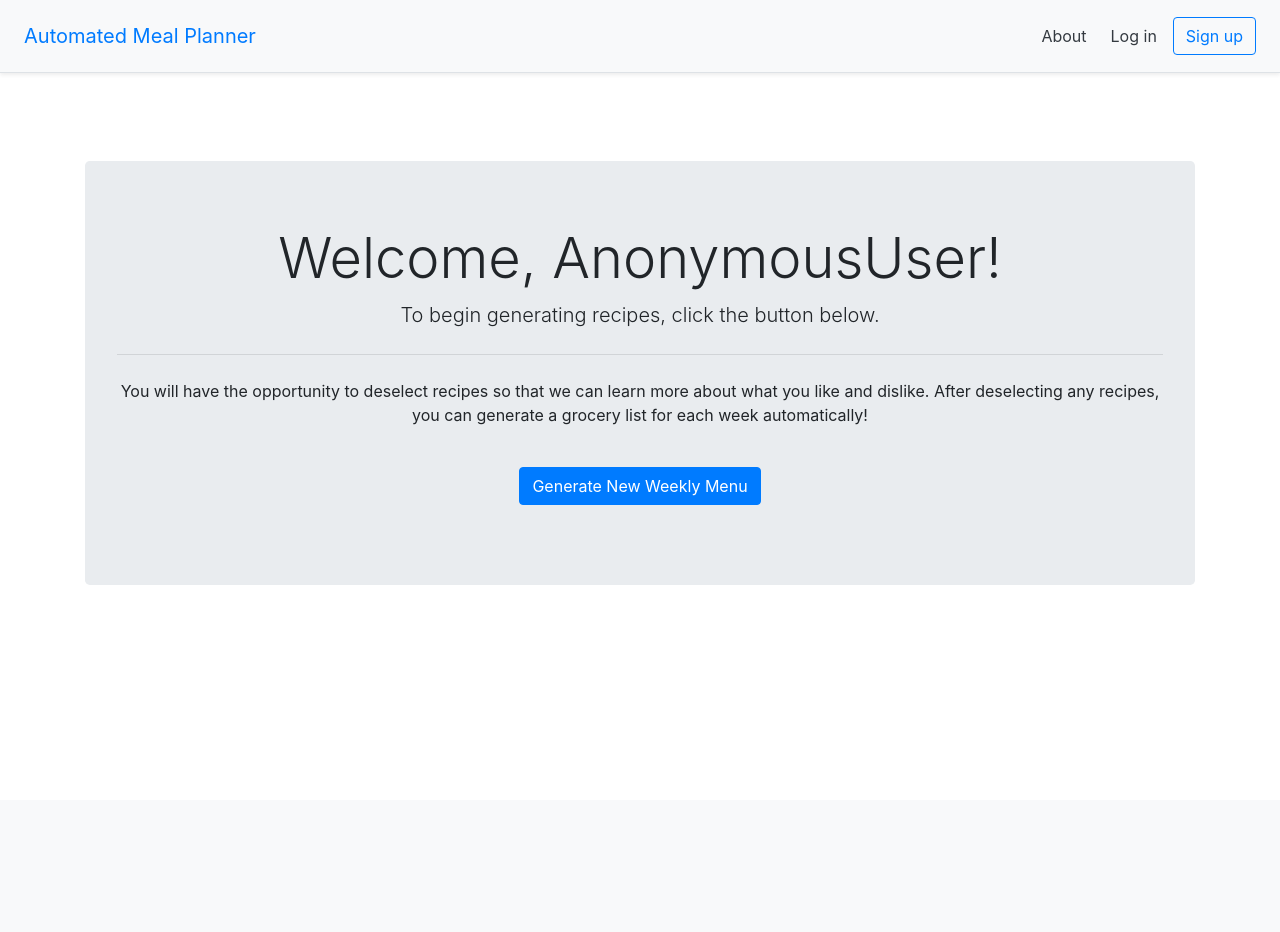
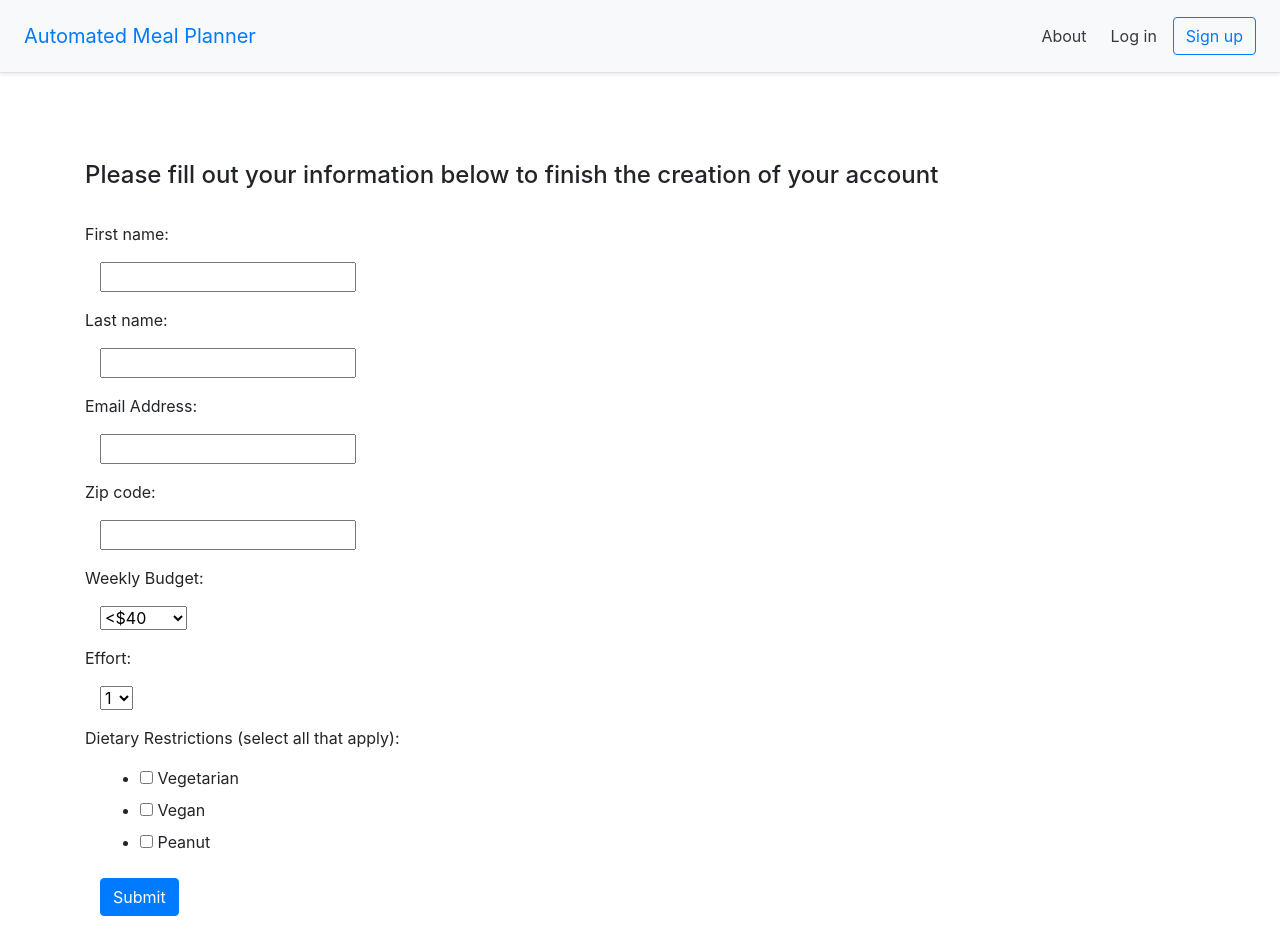
Before and after one commit to callistac/AutoMealPlanner, a Django app: page /home/dashboard/ in a window 1280 px wide. Before the commit the page ends 585 px from the top, so only its background shows below. Run offline with Django 3.2, Linux system fonts and the light colour scheme; data comes from the database, SQL or seed files in the repository; both versions use the stored data as it was after the commit; parts of the project's set-up code (start-up, migrations or seed data) failed here and were passed over; some libraries are stand-ins or nearby versions.

Commit message:
found out how to connect username/pass with other information

```diff
--- a/ui/user_signup/models.py
+++ b/ui/user_signup/models.py
@@ -48,6 +48,7 @@ class User_Data(models.Model):
     budget = models.CharField(max_length=500, default='', choices = BUDGET_CHOICES)
     laziness = models.CharField(max_length = 50, default = '', choices = LAZINESS_CHOICES)
     dietary_restrictions = models.ManyToManyField(User_Diet, default = "", choices=DIETARY_CHOICES)
+    user_id = models.PositiveIntegerField(default=0)
 
     def get_absolute_url(self):
         return reverse('login')
--- a/ui/user_signup/templates/user_signup/dashboard.html
+++ b/ui/user_signup/templates/user_signup/dashboard.html
@@ -30,8 +30,9 @@ window.setTimeout(function() {
     {% endif %}
   </div>
   <br><br><br>
+  {% if user_complete %}
     <div class="jumbotron text-center">
-    <h1 class="display-4">Welcome, {{ user }}!</h1>
+      <h1 class="display-4">Welcome, {{ name }}!</h1>
       <p class="lead">To begin generating recipes, click the button below.</p>
       <hr class="my-4">
       <p>You will have the opportunity to deselect recipes so that we can learn more about what you like and dislike. After deselecting any recipes, you can generate a grocery list for each week automatically!</p>
@@ -40,6 +41,25 @@ window.setTimeout(function() {
         <button type="submit" class="btn btn-primary" onclick="window.location.href = '/home/dashboard/meals';">Generate New Weekly Menu</button>
       </p>
     </div>
+  {% else %}
+
+    {% if error_message %}
+        <p><strong>{{ error_message }}</strong></p>
+    {% endif %}
+    <h4> Please fill out your information below to finish the creation of your account </h4>
+    <br>
+    <form action="" method="post" enctype="multipart/form-data">
+        {% csrf_token %}
+        {% include 'user_signup/form-template.html' %}
+        <div class="form-group">
+            <div class="col-sm-offset-2 col-sm-10">
+                <button type="submit" class="btn btn-primary" onclick="href = '/home/dashboard';">Submit</button>
+            </div>
+        </div>
+    </form>
+
+  {% endif %}
+
 
 
 </div>
--- a/ui/user_signup/templates/user_signup/form-template.html
+++ b/ui/user_signup/templates/user_signup/form-template.html
@@ -3,7 +3,7 @@
 
   {% for field in form %}
       <div class="form-group">
-          <div >
+          <div>
               <span class="text-danger la">{{ field.errors }}</span>
           </div>
           <label>{{ field.label_tag }}</label>
--- a/ui/user_signup/urls.py
+++ b/ui/user_signup/urls.py
@@ -10,9 +10,10 @@ urlpatterns = [
     path('login/new_user/', views.register, name='user_signup/new_user.html'),
     path('about/', views.about, name='user_signup/about.html'),
     path('about/.', views.about_redirect, name = 'about_redirect'),
-    path('dashboard/', views.profile, name='user_dash'),
+    path('dashboard/', views.User_Dashboard.as_view(), name='user_dash'),
     path('dashboard/meals/', views.MealGeneration.as_view(), name='meal_generation'),
     path('user_preferences/', views.Change_User_Info.as_view(), name='user_preferences'),
-    path('login/new_user/user_info/', views.User_Info.as_view(), name = 'user_entry'),
-    path('deselect/', views.Deselect_Tracker.as_view(), name='deselect')
+    path('deselect/', views.Deselect_Tracker.as_view(), name='deselect'),
 ]
+
+# path('login/new_user/user_info/', views.User_Info.as_view(), name = 'user_entry'),
--- a/ui/user_signup/views.py
+++ b/ui/user_signup/views.py
@@ -5,6 +5,7 @@ from user_signup.forms import CustomForm, Deselect
 from django.views.generic import TemplateView
 from django.contrib import messages
 from user_signup.generate_recipes import generate_html_page
+from django.http import HttpResponse
 import sqlite3
 
 
@@ -16,33 +17,42 @@ def about(request):
 
 def about_redirect(request):
     return redirect('/home/about')
-
+'''
 def profile(request):
     args = {'user': request.user}
     return render(request, 'user_signup/dashboard.html', args)
 
-class User_Info(TemplateView):
-    template_name = 'user_signup/user_data_form.html'
+    REWRITING BELOW
+'''
+class User_Dashboard(TemplateView):
+    template_name = 'user_signup/dashboard.html'
 
     def get(self, request):
         form = CustomForm()
-        print(request.user)
-        args = {'user': request.user, 'form':form}
-        return render(request, self.template_name, args)
+        sql_statement = "SELECT firstname FROM user_signup_user_data WHERE user_id = ?"
+        connection = sqlite3.connect('db.sqlite3')
+        c = connection.cursor()
+        c.execute(sql_statement, (request.user.id,))
+        name = c.fetchone()
+
+        if name is not None:
+            truth = True
+        else:
+            name = ['']
+            truth = False
+
+        args = {'user_complete':truth, 'form':form, 'name':name[0]}
+        return render(request, 'user_signup/dashboard.html', args)
 
     def post(self, request):
-        # selecting last signed up user from auth_user
-        #auth_user_statement = "SELECT id FROM auth_user ORDER BY id DESC LIMIT 1"
-        user_data_statement = "INSERT INTO user_signup_user_data (firstname, lastname, email, zip, budget, laziness) VALUES (?, ?, ?, ?, ?, ?)"
+        user_data_statement = "INSERT INTO user_signup_user_data (user_id, firstname, lastname, email, zip, budget, laziness) VALUES (?, ?, ?, ?, ?, ?, ?)"
         diet_statement = "INSERT INTO user_diet (dietary_restrictions, user_id) VALUES (?, ?)"
         select_user_unique_id = "SELECT id FROM user_signup_user_data ORDER BY id DESC LIMIT 1"
         connection = sqlite3.connect('db.sqlite3')
 
         results = []
         diets = []
-        #c.execute(auth_user_statement)
-        #auth_user_id = c.fetchone()
-        #results.append(auth_user_id)
+        results.append(request.user.id)
         for key, value in request.POST.lists():
             if key == 'csrfmiddlewaretoken':
                 pass
@@ -51,19 +61,20 @@ class User_Info(TemplateView):
             else:
                 results.append(value[0])
 
-        print(results)
         c = connection.cursor()
         c.execute(user_data_statement, results)
         c.execute(select_user_unique_id)
         unique_id = c.fetchone()
 
         for diet in diets[0]:
-            c.execute(diet_statement, (diet, unique_id[0]))
+            #c.execute(diet_statement, (diet, unique_id[0]))
+            c.execute(diet_statement, (diet, request.user.id))
 
         connection.commit()
         connection.close()
-        messages.add_message(request, messages.SUCCESS, 'You have signed up successfully, log in to get started!')
-        return redirect("/home/login")
+        messages.add_message(request, messages.SUCCESS, 'You have finished with the creation of your account.')
+        return redirect("/home/dashboard")
+
 
 class MealGeneration(TemplateView):
     def get(self, request):
@@ -96,11 +107,14 @@ class Change_User_Info(TemplateView):
 
 class Deselect_Tracker(TemplateView):
     def get(self, request):
+        print("USER", request.user)
         name = request.GET.get('name')
         print("NAME", name)
-        return render(request, self.template_name, {'form':form})
+        # NEED TO STORE RECIPE NAME SOMEWHERE
+        #return render(request, self.template_name, {'form':form})
     def post(self, request):
-        name = "blah"
+        return
+
 
 
 def register(request):
@@ -108,7 +122,7 @@ def register(request):
         form = UserCreationForm(request.POST)
         if form.is_valid():
             form.save()
-            return redirect("/home/login/new_user/user_info")
+            return redirect("/home/login/")
         else:
             form = UserCreationForm()
             messages.add_message(request, messages.SUCCESS, 'Input is invalid!')
```
Also changed, not shown: ui/user_signup/templates/user_signup/new_user_login.html (added, +44 -0 lines), ui/db.sqlite3 (added), ui/user_signup/migrations/0001_initial.py, ui/user_signup/migrations/0002_deselect_options.py (deleted), ui/user_signup/migrations/0002_user_data_user_id.py (added), ui/user_signup/migrations/0003_auto_20200304_2135.py (added), 1 other file. Lines whose indentation alone changed are shown as unchanged.
